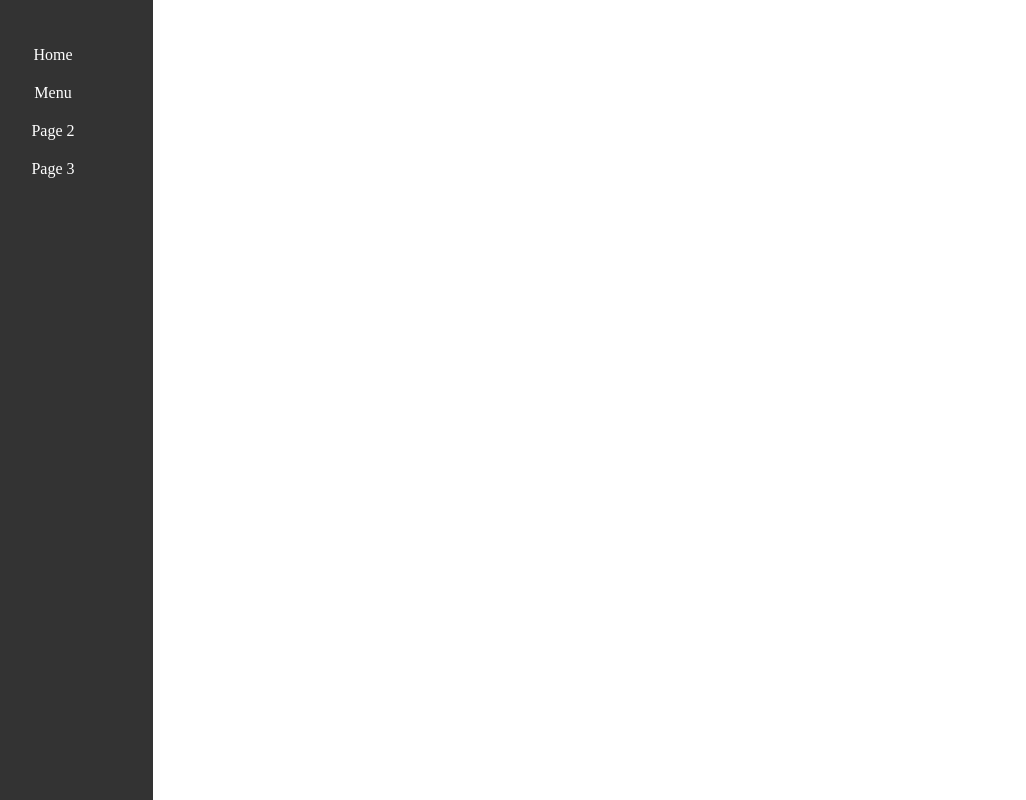
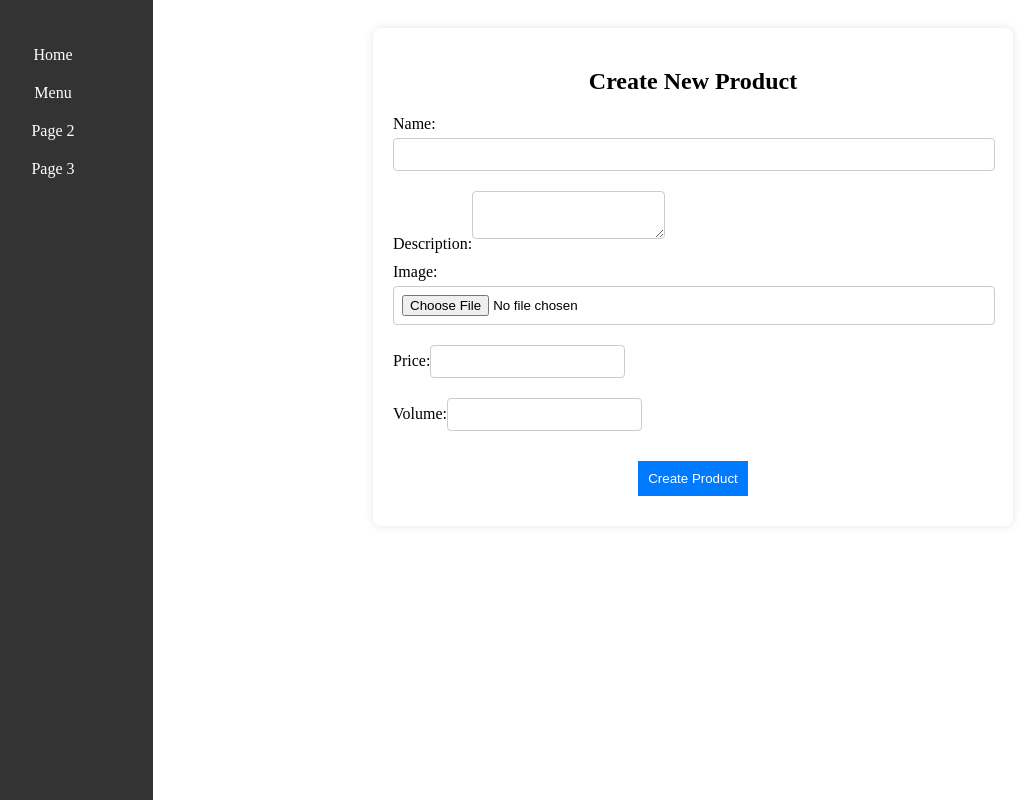
Before and after one commit to Aarmaan-Work/0.2-admin, a React (Create React App) app: page /Menu/create-product/1 in a window 1280 px wide. Shown: the whole page, without its empty margins (47-1073 px from the left). Built offline with nearby package versions, Linux system fonts and the light colour scheme.

Commit message:
Displaying products from appwrite.

```diff
--- a/src/App.js
+++ b/src/App.js
@@ -4,6 +4,7 @@ import { BrowserRouter as Router, Route, Routes } from "react-router-dom";
 import Sidebar from "./components/Sidebar";
 import HomePage from "./pages/Home";
 import MenuPage from "./pages/Menu";
+import CreateProduct from "./pages/CreateProduct";
 
 function App() {
   return (
@@ -14,6 +15,10 @@ function App() {
           <Routes>
             <Route path="/" element={<HomePage />} />
             <Route path="/Menu" element={<MenuPage />} />
+            <Route
+              path="/Menu/create-product/:categoryID"
+              element={<CreateProduct />}
+            />
           </Routes>
         </div>
       </div>
--- a/src/api/Appwrite.js
+++ b/src/api/Appwrite.js
@@ -1,23 +1,39 @@
-import { Client, Databases, Query, ID, Storage } from "appwrite";
+import { Client, Account, ID, Databases, Query } from "appwrite";
+import AppwriteConfig from "../constants/AppwriteConfig";
 
-const appwrite = new Client()
-  .setEndpoint("https://cloud.appwrite.io/v1")
-  .setProject("6609793cbc1ef95169d2");
+const client = new Client();
 
-const databases = new Databases(appwrite);
-const storage = new Storage(appwrite);
+client
+  .setEndpoint(AppwriteConfig.endPoint)
+  .setProject(AppwriteConfig.projectID);
 
+const account = new Account(client);
+const databases = new Databases(client);
+
+// Auth
+export const Login = async (email, password) => {
+  try {
+    const session = await account.createEmailPasswordSession(email, password);
+    return session;
+  } catch (error) {
+    console.error("Error in Login:", error);
+    throw new Error(error.message || "Unknown error occurred");
+  }
+};
+
+// Database
 export const loadCategories = async () => {
   try {
     const data = await databases.listDocuments(
-      "660bd50069d33a8c5123",
-      "categories"
+      AppwriteConfig.databaseID,
+      AppwriteConfig.categoryCollectionID
     );
 
     const categoriesData = data.documents.map((doc) => ({
-      title: doc.Name,
+      name: doc.Name,
       image: doc.image_url,
       category_id: doc.category_id,
+      id: doc.$id,
     }));
 
     return categoriesData;
@@ -27,45 +43,15 @@ export const loadCategories = async () => {
   }
 };
 
-export const createCategory = async (name, imageFile) => {
-  try {
-    let imageUrl = "";
-    if (imageFile) {
-      const fileResponse = await storage.createFile(
-        "660bf05c7429e06a9bd0",
-        ID.unique(),
-        imageFile
-      );
-      imageUrl = storage.getFileView("660bf05c7429e06a9bd0", fileResponse.$id);
-    }
-
-    const result = await databases.createDocument(
-      "660bd50069d33a8c5123",
-      "categories",
-      ID.unique(),
-      {
-        Name: name,
-        category_id: name,
-        image_url: imageUrl,
-      }
-    );
-
-    return result;
-  } catch (error) {
-    console.error("Error creating category:", error);
-    throw error;
-  }
-};
-
-export const loadCategoryProducts = async (categoryID) => {
+export const loadProductsByCategory = async (categoryID) => {
   if (!categoryID) {
     throw new Error("Invalid category ID");
   }
   try {
     // Fetch documents from category collection based on category_id
     const data = await databases.listDocuments(
-      "660bd50069d33a8c5123", // Replace with your database ID
-      "categories", // Replace with your category collection ID
+      AppwriteConfig.databaseID,
+      AppwriteConfig.categoryCollectionID,
       [Query.equal("category_id", categoryID)]
     );
 
@@ -93,7 +79,7 @@ export const loadCategoryProducts = async (categoryID) => {
 
     return products;
   } catch (error) {
-    console.log("🚀 ~ loadCategoryProducts ~ error:", error);
+    console.error("Error in loading products by category:", error);
     throw new Error(error.message || "Unknown error occurred");
   }
 };
--- a/src/components/CategoryList.js
+++ b/src/components/CategoryList.js
@@ -1,24 +1,22 @@
-// src/components/CategoryList.js
-
 import React from "react";
 import "./CategoryList.css";
 
 const CategoryList = ({ categories, selectedCategory, onCategorySelect }) => {
   if (!categories) {
-    return <div>Loading categories...</div>; // Handle loading state
+    return <div>Loading categories...</div>;
   }
 
   return (
     <div className="category-list">
       {categories.map((category) => (
         <div
-          key={category.category_id} // Ensure category_id is unique and correctly used
+          key={category.category_id} // Use category_id as the key
           className={`category-item ${
             category.category_id === selectedCategory ? "selected" : ""
           }`}
-          onClick={() => onCategorySelect(category.category_id)}
+          onClick={() => onCategorySelect(category.category_id)} // Use category_id
         >
-          {category.title} {/* Display the category title */}
+          {category.name}
         </div>
       ))}
     </div>
--- a/src/components/ProductCard.js
+++ b/src/components/ProductCard.js
@@ -4,7 +4,7 @@ import "./ProductCard.css";
 
 const ProductCard = ({ product }) => {
   const [isEditing, setIsEditing] = useState(false);
-  const [cost, setCost] = useState(product.price);
+  const [cost, setCost] = useState(product.price || 0);
 
   const handleCostChange = () => {
     setIsEditing(true);
@@ -23,7 +23,7 @@ const ProductCard = ({ product }) => {
     <div className="product-card">
       <img
         src={product.image_uri}
-        alt={product.title}
+        alt={product.name}
         className="product-image"
       />
       <Link
--- /dev/null
+++ b/src/constants/AppwriteConfig.js
@@ -0,0 +1,13 @@
+const AppwriteConfig = {
+  endPoint: "https://cloud.appwrite.io/v1",
+  projectID: "6609793cbc1ef95169d2",
+  databaseID: "660bd50069d33a8c5123",
+  categoryCollectionID: "categories",
+  itemsCollectionID: "662533c8c4e092c4dad8",
+  userCollectionID: "users_information",
+  orderCollectionID: "all_orders",
+  storage_category_images: "660bf05c7429e06a9bd0",
+  storage_product_images: "660be67b76d303faa7f0",
+};
+
+export default AppwriteConfig;
--- /dev/null
+++ b/src/pages/CreateProduct.css
@@ -0,0 +1,45 @@
+.create-product-page {
+  max-width: 600px;
+  margin: 0 auto;
+  padding: 20px;
+  background-color: #fff;
+  border-radius: 8px;
+  box-shadow: 0 0 10px rgba(0, 0, 0, 0.1);
+}
+
+h2 {
+  text-align: center;
+  margin-bottom: 20px;
+}
+
+form {
+  display: flex;
+  flex-direction: column;
+}
+
+label {
+  margin-bottom: 10px;
+}
+
+input[type="text"],
+input[type="file"],
+input[type="number"],
+textarea {
+  padding: 8px;
+  margin-bottom: 10px;
+  border: 1px solid #ccc;
+  border-radius: 4px;
+}
+
+button {
+  padding: 10px;
+  margin-top: 10px;
+  background-color: #007bff;
+  color: white;
+  border: none;
+  cursor: pointer;
+}
+
+button:hover {
+  background-color: #0056b3;
+}
--- /dev/null
+++ b/src/pages/CreateProduct.js
@@ -0,0 +1,119 @@
+import React, { useState, useEffect } from "react";
+import { useParams, useNavigate } from "react-router-dom";
+import "./CreateProduct.css";
+// import { createProduct } from "../api/Appwrite";
+
+const CreateProduct = () => {
+  const { categoryID } = useParams(); // Extract categoryID from URL parameters
+  const navigate = useNavigate();
+
+  const [product, setProduct] = useState({
+    name: "",
+    description: "",
+    image: null,
+    price: "",
+    volume: "",
+    categoryId: categoryID || "", // Initialize categoryId with URL parameter
+  });
+
+  useEffect(() => {
+    if (!categoryID) {
+      console.error("Category ID is missing.");
+    }
+  }, [categoryID]);
+
+  const handleInputChange = (e) => {
+    const { name, value } = e.target;
+    setProduct((prevProduct) => ({
+      ...prevProduct,
+      [name]: value,
+    }));
+  };
+
+  const handleFileChange = (e) => {
+    setProduct((prevProduct) => ({
+      ...prevProduct,
+      image: e.target.files[0],
+    }));
+  };
+
+  const handleFormSubmit = async (e) => {
+    e.preventDefault();
+
+    // Check if categoryId is valid
+    if (!product.categoryId) {
+      console.error("Category ID is missing.");
+      return;
+    }
+
+    const newProduct = {
+      ...product,
+      price: parseFloat(product.price),
+      volume: parseFloat(product.volume),
+    };
+
+    try {
+      // await createProduct(newProduct);
+      console.log("Product created successfully");
+      navigate("/Menu"); // Navigate to another page after creation
+    } catch (error) {
+      console.error("Error creating product:", error);
+    }
+  };
+
+  return (
+    <div className="create-product-page">
+      <h2>Create New Product</h2>
+      <form onSubmit={handleFormSubmit}>
+        <label>
+          Name:
+          <input
+            type="text"
+            name="name"
+            value={product.name}
+            onChange={handleInputChange}
+            required
+          />
+        </label>
+        <label>
+          Description:
+          <textarea
+            name="description"
+            value={product.description}
+            onChange={handleInputChange}
+            required
+          />
+        </label>
+        <label>
+          Image:
+          <input type="file" onChange={handleFileChange} required />
+        </label>
+        <label>
+          Price:
+          <input
+            type="number"
+            name="price"
+            step="0.01"
+            value={product.price}
+            onChange={handleInputChange}
+            required
+          />
+        </label>
+        <label>
+          Volume:
+          <input
+            type="number"
+            name="volume"
+            step="0.01"
+            value={product.volume}
+            onChange={handleInputChange}
+            required
+          />
+        </label>
+        <button type="submit">Create Product</button>
+      </form>
+    </div>
+  );
+};
+
+export default CreateProduct;
--- a/src/pages/MenuPage.css
+++ b/src/pages/MenuPage.css
@@ -1,22 +1,54 @@
 .menu-page {
   display: flex;
-  flex-direction: row;
+  height: 100vh;
+  overflow: hidden;
 }
 
 .category-section {
-  width: 20%; /* adjust the width as needed */
-  margin-right: 15px; /* add some margin between the list and the product cards */
+  width: 20%;
+  padding: 15px;
+  background-color: #f8f9fa; /* Optional: to visually separate the section */
+  box-shadow: 2px 0 5px rgba(0, 0, 0, 0.1); /* Optional: to add a subtle shadow */
+}
+
+.product-section {
+  width: 80%;
+  display: flex;
+  flex-direction: column;
+  padding: 15px;
+  overflow-y: auto;
+}
+
+.category-title {
+  margin: 20px 0;
+  font-size: 24px;
+  text-align: center;
+}
+
+.add-product-button {
+  align-self: flex-start;
+  margin: 10px 0 20px 0;
+  padding: 10px 20px;
+  background-color: #007bff;
+  color: white;
+  text-decoration: none;
+  border-radius: 4px;
+  border: none;
+  cursor: pointer;
+}
+
+.add-product-button:hover {
+  background-color: #0056b3;
 }
 
 .product-list {
-  width: 80%; /* adjust the width as needed */
   display: flex;
   flex-wrap: wrap;
   justify-content: center;
 }
 
 .product-list > * {
-  margin: 20px; /* add some margin between the product cards */
+  margin: 10px;
 }
 
 button {
@@ -33,17 +65,15 @@ button:hover {
 }
 
 .modal {
-  position: absolute;
+  position: fixed;
   top: 50%;
   left: 50%;
-  right: auto;
-  bottom: auto;
-  margin-right: -50%;
   transform: translate(-50%, -50%);
   background: white;
   padding: 20px;
   border: 1px solid #ccc;
   border-radius: 4px;
+  z-index: 1000;
 }
 
 .overlay {
@@ -53,6 +83,7 @@ button:hover {
   right: 0;
   bottom: 0;
   background-color: rgba(0, 0, 0, 0.75);
+  z-index: 999;
 }
 
 form {
@@ -65,7 +96,9 @@ label {
 }
 
 input[type="text"],
-input[type="file"] {
+input[type="file"],
+input[type="number"],
+textarea {
   padding: 8px;
   margin-bottom: 10px;
   border: 1px solid #ccc;
```
Also changed, not shown: src/pages/Menu.js (+42 -51 lines).
